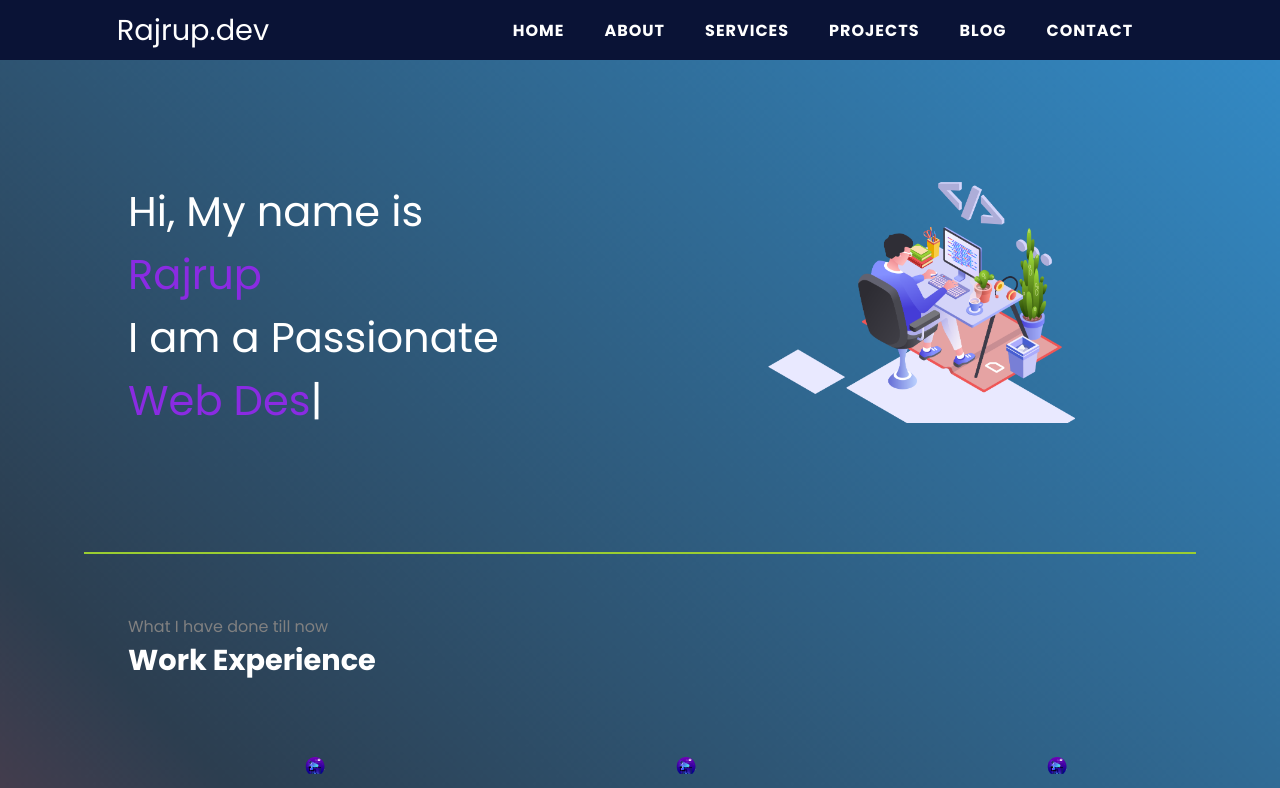
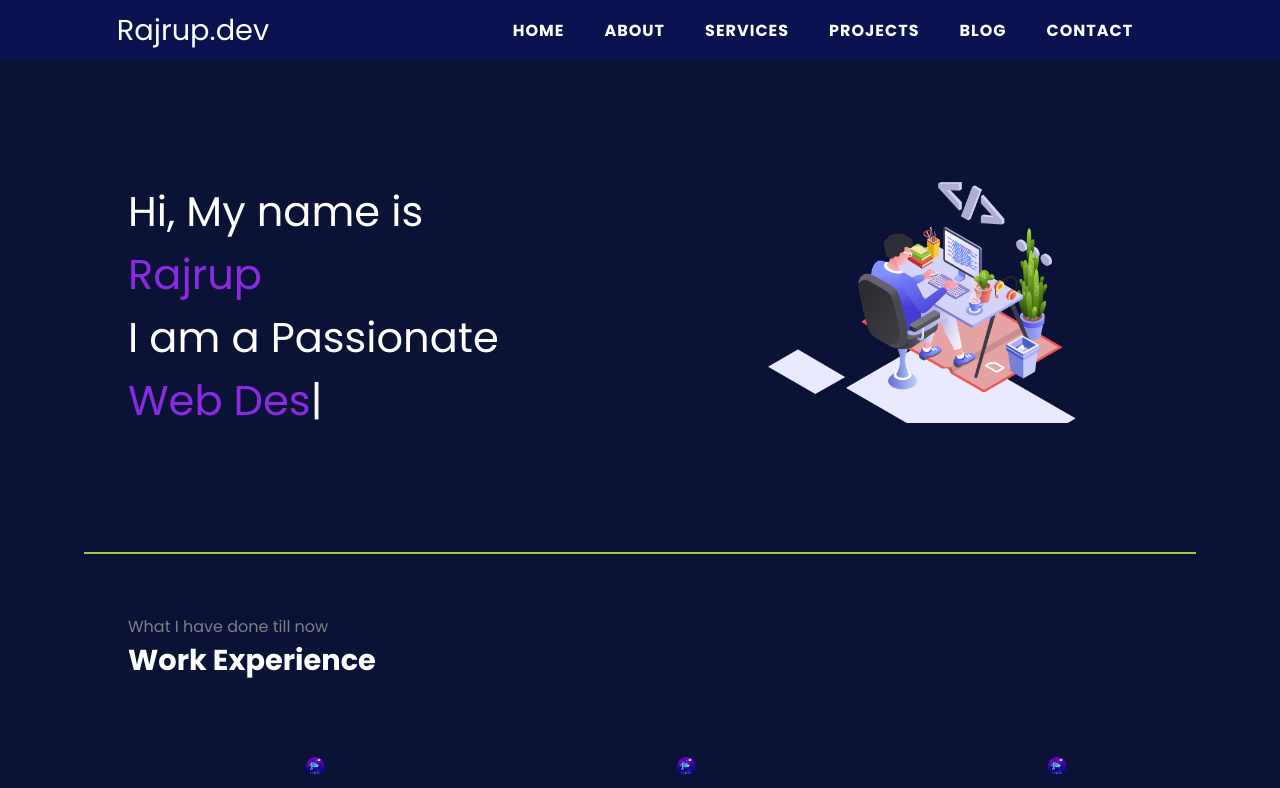
Before and after one commit to rajrupdasofficial/symmetrical-computing-machine-portfolio, a React (Vite) app: page / in a window 1280 px wide. Shown: the top 788 px of the page. Built offline with nearby package versions, Linux system fonts and the light colour scheme; the HTML template or start-up script is replaced by a standard one.

Commit message:
gradient copy removed
Removed gradient backgroud but code is there if incase it's required
Signed-off-by: RajrupDasid <rajrupofficialid@protonmail.com>

```diff
--- a/src/assets/css/master.scss
+++ b/src/assets/css/master.scss
@@ -8,73 +8,75 @@
     --primary: rgb(238, 238, 240);
 }
 body {
-    background: linear-gradient(
-      45deg,
-      #ee7752,
-      #e73c7e,
-      #23a6d5,
-      #23d5ab,
-      #ff3333,
-      #2c3e50, /* Add more colors as desired */
-      #3498db,
-      #e74c3c,
-      #2ecc71
-    );
-    background-size: 400% 400%;
-    animation: gradient 15s ease infinite, colorChange 1s ease infinite alternate;
+
+    background: rgb(10, 19, 54);
     color: white;
     font-family: 'Poppins', sans-serif;
 
   }
+//   body animated linear gradient
+//   background: linear-gradient(
+//     45deg,
+//     #ee7752,
+//     #e73c7e,
+//     #23a6d5,
+//     #23d5ab,
+//     #ff3333,
+//     #2c3e50, /* Add more colors as desired */
+//     #3498db,
+//     #e74c3c,
+//     #2ecc71
+//   );
+//   background-size: 400% 400%;
+//   animation: gradient 15s ease infinite, colorChange 1s ease infinite alternate;
+//   @keyframes gradient {
+//     0% {
+//       background-position: 0% 50%;
+//     }
+//     50% {
+//       background-position: 100% 50%;
+//     }
+//     100% {
+//       background-position: 0% 50%;
+//     }
+//   }
 
-  @keyframes gradient {
-    0% {
-      background-position: 0% 50%;
-    }
-    50% {
-      background-position: 100% 50%;
-    }
-    100% {
-      background-position: 0% 50%;
-    }
-  }
-
-  @keyframes colorChange {
-    0% {
-      background-color: #ee7752;
-    }
-    12.5% {
-      background-color: #e73c7e;
-    }
-    25% {
-      background-color: #23a6d5;
-    }
-    37.5% {
-      background-color: #23d5ab;
-    }
-    50% {
-      background-color: #ff3333;
-    }
-    62.5% {
-      background-color: #2c3e50;
-    }
-    75% {
-      background-color: #3498db;
-    }
-    87.5% {
-      background-color: #e74c3c;
-    }
-    100% {
-      background-color: #2ecc71;
-    }
-  }
-
+//   @keyframes colorChange {
+//     0% {
+//       background-color: #ee7752;
+//     }
+//     12.5% {
+//       background-color: #e73c7e;
+//     }
+//     25% {
+//       background-color: #23a6d5;
+//     }
+//     37.5% {
+//       background-color: #23d5ab;
+//     }
+//     50% {
+//       background-color: #ff3333;
+//     }
+//     62.5% {
+//       background-color: #2c3e50;
+//     }
+//     75% {
+//       background-color: #3498db;
+//     }
+//     87.5% {
+//       background-color: #e74c3c;
+//     }
+//     100% {
+//       background-color: #2ecc71;
+//     }
+//   }
+//   linear body ends here
 nav{
     display: flex;
     justify-content: space-around;
     align-items: center;
     height: 60px;
-    background-color: rgb(10, 19, 54);
+    background-color: rgb(10, 19, 80);
 }
 nav ul{
     display: flex;
```
